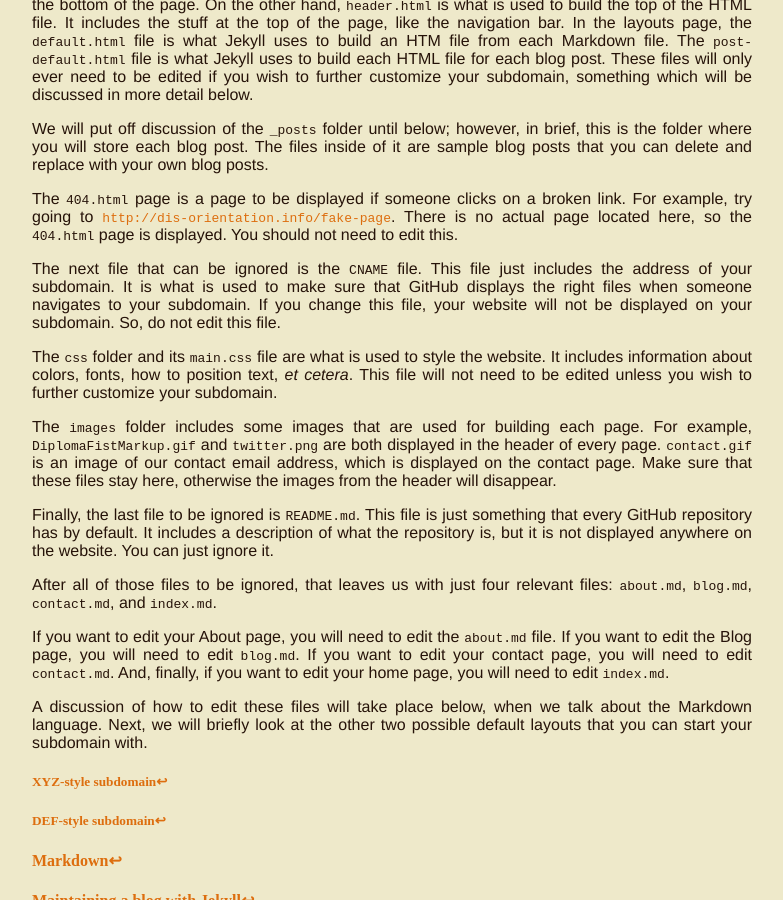
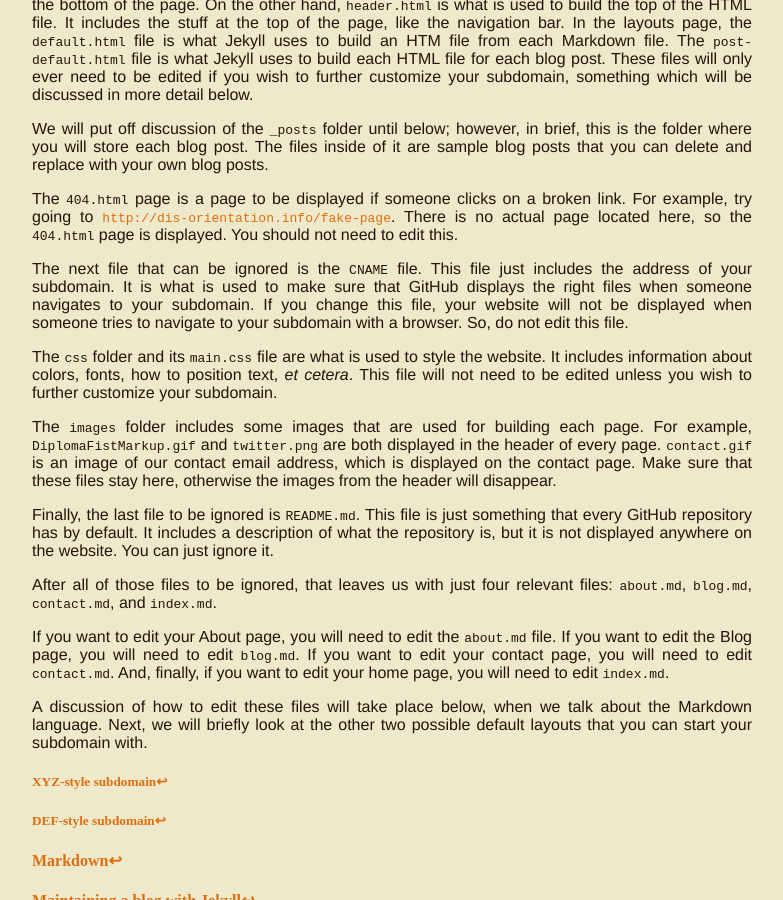
Before and after one commit to dis-orientation/dis-orientation.github.io, a Jekyll site: the page built from involved.md, in a window 1280 px wide and 900 px high, scrolled down 11208 px. Shown: the whole window, without its empty margins (248-1031 px from the left). Built offline with Jekyll 4.4.1, drawn with Linux system fonts in a browser that asks for light colours; Markdown is read by kramdown in place of the engine named in the settings.

Commit message:
clarified CNAME purpose

```diff
--- a/involved.md
+++ b/involved.md
@@ -289,7 +289,7 @@ We will put off discussion of the `_posts` folder until below; however, in brief
 
 The `404.html` page is a page to be displayed if someone clicks on a broken link. For example, try going to [`http://dis-orientation.info/fake-page`](http://dis-orientation.info/fake-page). There is no actual page located here, so the `404.html` page is displayed. You should not need to edit this.
 
-The next file that can be ignored is the `CNAME` file. This file just includes the address of your subdomain. It is what is used to make sure that GitHub displays the right files when someone navigates to your subdomain. If you change this file, your website will not be displayed on your subdomain. So, do not edit this file.
+The next file that can be ignored is the `CNAME` file. This file just includes the address of your subdomain. It is what is used to make sure that GitHub displays the right files when someone navigates to your subdomain. If you change this file, your website will not be displayed when someone tries to navigate to your subdomain with a browser. So, do not edit this file.
 
 The `css` folder and its `main.css` file are what is used to style the website. It includes information about colors, fonts, how to position text, *et cetera*. This file will not need to be edited unless you wish to further customize your subdomain.
 
```
